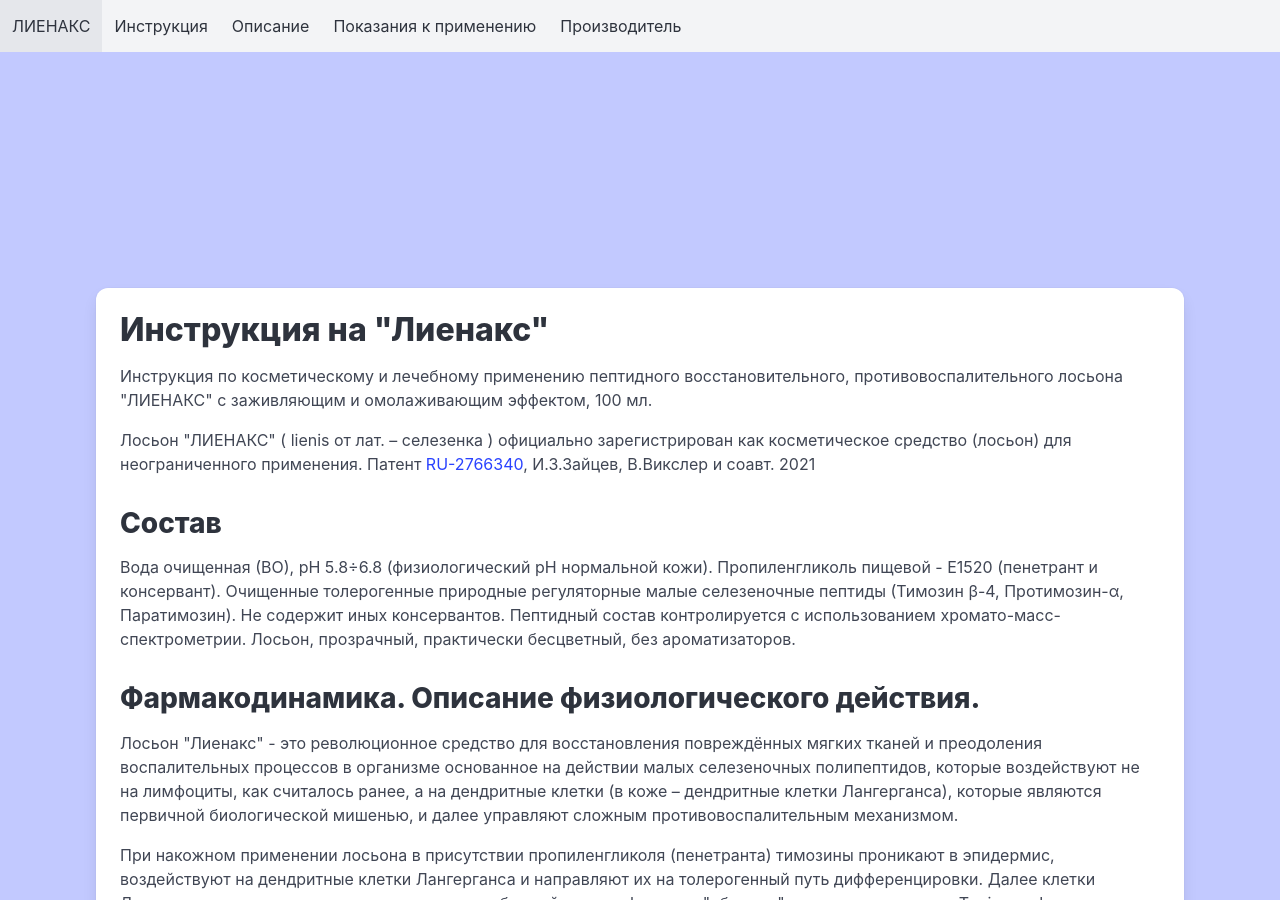
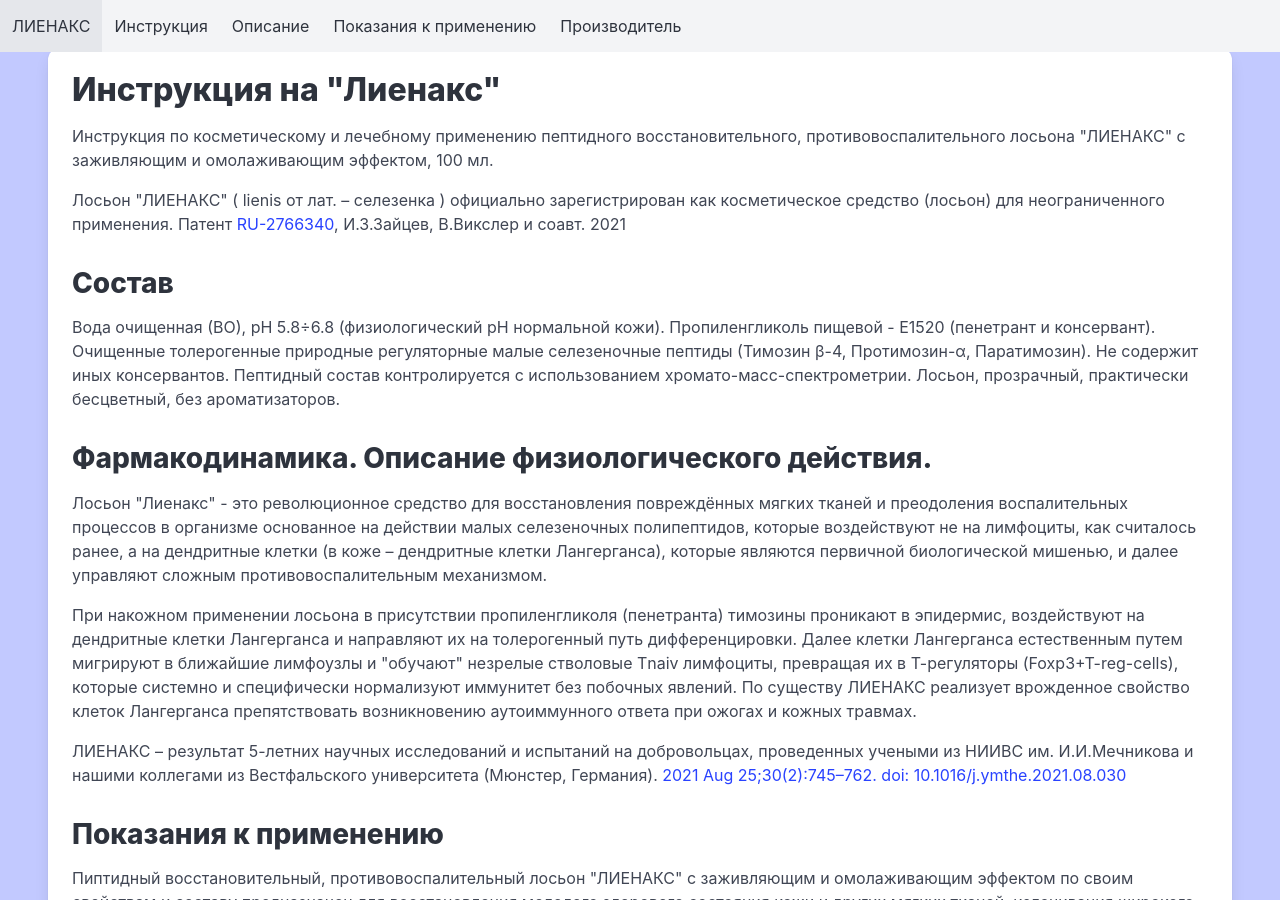
Before and after one commit to w3craft/lienax, a Jekyll site: the page built from index.html, in a window 1280 px wide and 900 px high. Built offline with Jekyll 4.4.1, drawn with Linux system fonts in a browser that asks for light colours.

Commit message:
Update index.html

```diff
--- a/index.html
+++ b/index.html
@@ -4,7 +4,7 @@
 description: Пиптидный восстановительный, противовоспалительный лосьон "ЛИЕНАКС" с заживляющим и омолаживающим эффектом.
 ---
 <main>
-  <section class="section is-large" id="instructions">
+  <section class="section is-middle" id="instructions">
     <div class="card">
       <div class="card-content">
         <div class="content">
@@ -67,22 +67,27 @@
             нарастает и остается стабильным на длительный срок. Первые позитивные ощущения становятся заметными, начиная
             с 10-15-го дня. В отличие от известных косметических средств, тимозины лосьона "ЛИЕНАКС" действуют медленно,
             по механизму восстановления гомеостаза. Эффект передозирования отсутствует.
-          <blockquote class="message is-warning">
-            <strong>ВНИМАНИЕ!</strong> Наносите лосьон только на чистую кожу. Через 20 минут после полного впитывания
+          </p>
+          <article class="message is-warning">
+            <div class="message-body">
+              <strong>ВНИМАНИЕ!</strong> Наносите лосьон только на чистую кожу. Через 20 минут после полного впитывания
             пептидов, можно пользоваться косметическими и лечебными гелями, кремами и мазями. <strong>При наличии ссадин
               или порезов ощущается временное жжение.</strong>
-          </blockquote>
-          </p>
+            </div>
+          </article>
 
           <h2>Противопоказания</h2>
           <p>
             Противопоказания за период 5-летнего экспериментального применения не выявлены. До настоящего времени случаи
             непереносимости не зарегистрированы. Для проверки переносимости нанесите две порции на запястье, разотрите и
             наблюдайте 3-4 часа. Не должно быть сыпи, покраснения и раздражения.
-          <blockquote class="message is-warning">
-            <strong>ВНИМАНИЕ!</strong> Действие лосьона не исследовали при беременности и в период лактации.
-          </blockquote>
           </p>
+
+          <article class="message is-warning">
+            <div class="message-body">
+              <strong>ВНИМАНИЕ!</strong> Действие лосьона не исследовали при беременности и в период лактации.
+            </div>
+          </article>
 
           <h2>Побочные действия</h2>
           <p>
```
